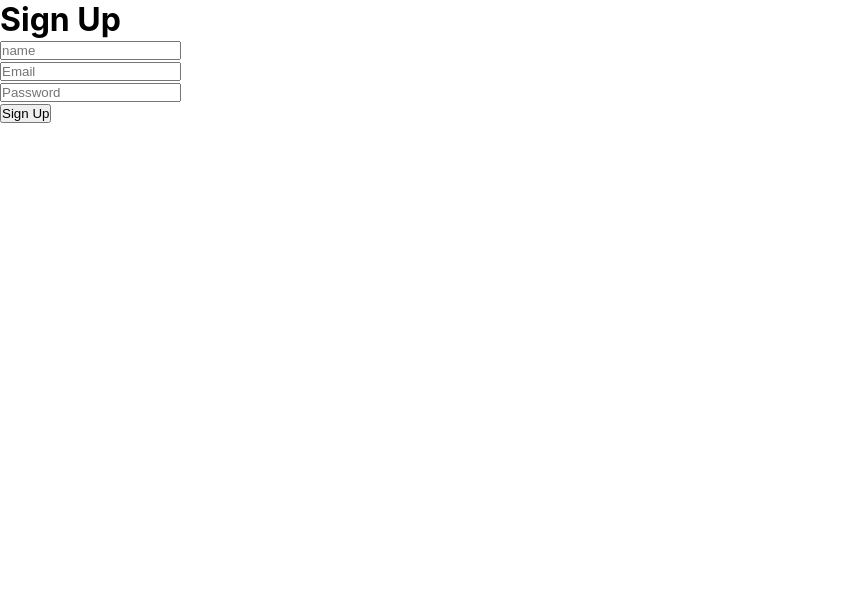
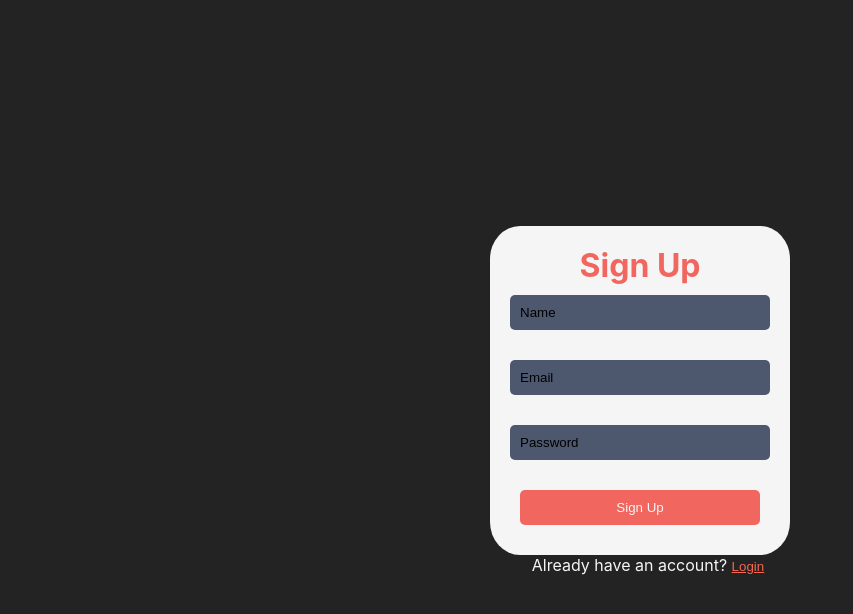
Before and after one commit to cybertronicEX/Research-Project, a React (Create React App) app in the folder research-app/: page /signup in a window 1280 px wide. Shown: the top 614 px of the page, without its empty margins (0-853 px from the left). Built offline with nearby package versions, Linux system fonts and the light colour scheme.

Commit message:
fix: sign up css

```diff
--- a/research-app/src/Components/Login/Login.css
+++ b/research-app/src/Components/Login/Login.css
@@ -26,6 +26,7 @@
     border-radius: 5px;
     background-color: rgb(77, 88, 110);
     color: #f5f5f5;
+    margin-top: 10px;
   }
 
   .LoginButton {
@@ -36,6 +37,7 @@
     color: #f5f5f5;
     cursor: pointer;
     transition: background-color 0.3s ease;
+    margin: 10px;
   }
 
   .LoginButton:hover {
@@ -45,3 +47,16 @@
   span {
     color: #f5f5f5;
   }
+
+  .LoginSignupText{
+    color: whitesmoke;
+    /* padding-top: 10px; */
+  }
+
+  .LoginSignupButton{
+    text-decoration: underline;
+    outline: none;
+    background: none;
+    border: none;
+    color: #f56751;
+  }
--- a/research-app/src/Components/Login/Login.js
+++ b/research-app/src/Components/Login/Login.js
@@ -25,7 +25,7 @@ export default function Login({ handleLogin }) {
                     value={username}
                     placeholder="Username"
                 />
-                <br />
+                {/* <br /> */}
                 <input
                     className='loginInput'
                     type='password'
@@ -36,7 +36,7 @@ export default function Login({ handleLogin }) {
                 />
                 <button className='LoginButton' type='submit'>Submit</button>
             </form>
-            <span className='SignupText'>Not a user? <button className='SignupButton' onClick={() => navigate('/signup')}>Sign up</button></span>
+            <span className='LoginSignupText'>Not a user? <button className='LoginSignupButton' onClick={() => navigate('/signup')}>Sign up</button></span>
         </div>
     );
 }
--- a/research-app/src/Components/Signup/Signup.css
+++ b/research-app/src/Components/Signup/Signup.css
@@ -0,0 +1,68 @@
+.SignupMain {
+    background-color: rgb(35, 35, 35);
+    color: #f5f5f5;
+    height: 100vh;
+    display: flex;
+    flex-direction: column;
+    align-items: center;
+    justify-content: center;
+  }
+
+  .SignupH1 {
+    color: rgb(241, 102, 94);
+    font-size: 2rem;
+  }
+
+  .SignupForm {
+    width: 300px;
+    display: flex;
+    flex-direction: column;
+    text-align: center;
+    background-color: #f5f5f5;
+    padding: 20px;
+    border-radius:10% ;
+  }
+
+  .SignupInput {
+    /* margin-bottom: 15px; */
+    padding: 10px;
+    border: none;
+    border-radius: 5px;
+    background-color: rgb(77, 88, 110);
+    color: black;
+    margin-top: 10px;
+  }
+  .SignupInput::placeholder {
+    color: #000000; /* Change the color to your desired color */
+  }
+  .SignupButton {
+    padding: 10px 20px;
+    border: none;
+    border-radius: 5px;
+    background-color: rgb(241, 102, 94);
+    color: #f5f5f5;
+    cursor: pointer;
+    transition: background-color 0.3s ease;
+    margin: 10px;
+  }
+
+  .SignupButton:hover {
+    background-color: #f56751;
+  }
+
+  span {
+    color: #f5f5f5;
+  }
+
+  .SignupLoginText{
+    color: whitesmoke;
+    /* padding-top: 10px; */
+  }
+
+  .SignupLoginButton{
+    text-decoration: underline;
+    outline: none;
+    background: none;
+    border: none;
+    color: #f56751;
+  }
--- a/research-app/src/Components/Signup/Signup.js
+++ b/research-app/src/Components/Signup/Signup.js
@@ -1,7 +1,7 @@
 import React, { useState } from 'react';
 import { useNavigate } from 'react-router-dom';
 import Axios from 'axios';
-
+import './Signup.css'
 export default function Signup({ handleSignup }) {
     const [username, setUsername] = useState('');
     const [password, setPassword] = useState('');
@@ -35,19 +35,19 @@ export default function Signup({ handleSignup }) {
 
     return (
         <div className='SignupMain'>
-            <h1 className='SignupH1'>Sign Up</h1>
             <form className='SignupForm' onSubmit={UserSignup}>
+                <h1 className='SignupH1'>Sign Up</h1>
                 <input
-                    className='signupInput'
+                    className='SignupInput'
                     type='text'
                     required={true}
                     value={username}
                     onChange={(e) => setUsername(e.target.value)}
-                    placeholder='name'
+                    placeholder='Name'
                 />
                 <br />
                 <input
-                    className='signupInput'
+                    className='SignupInput'
                     type='email'
                     required={true}
                     value={email}
@@ -56,7 +56,7 @@ export default function Signup({ handleSignup }) {
                 />
                 <br />
                 <input
-                    className='signupInput'
+                    className='SignupInput'
                     type='password'
                     required={true}
                     value={password}
@@ -67,6 +67,7 @@ export default function Signup({ handleSignup }) {
                 {error && <p className='ErrorMessage'>{error}</p>}
                 <button className='SignupButton' type='submit'>Sign Up</button>
             </form>
+            <span className='SignupLoginText'>Already have an account? <button className='SignupLoginButton' onClick={() => navigate('/login')}>Login</button></span>
         </div>
     );
 }
```
